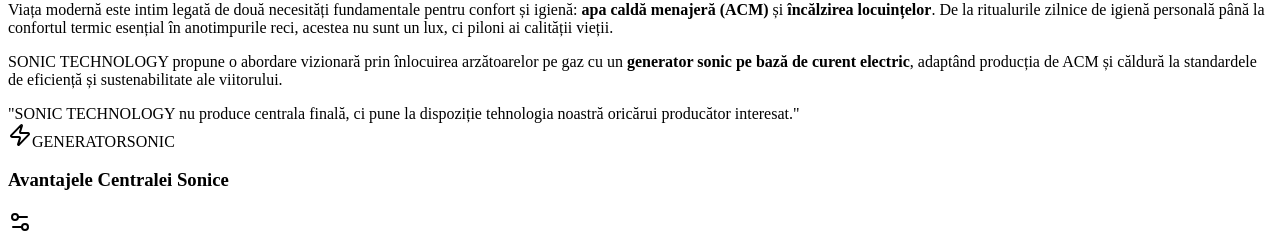
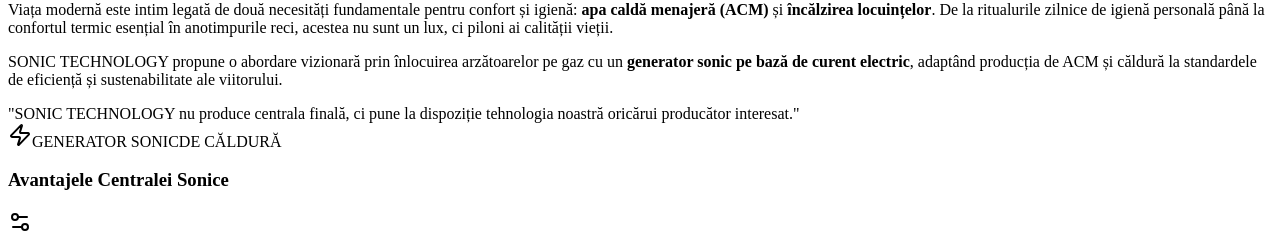
Before and after one commit to rares1215/Presentation-Website, a React (Vite) app: page / in a window 1280 px wide. Shown: the part 5540-5773 px from the top of the page. Built offline with nearby package versions, Linux system fonts and the light colour scheme; the HTML template or start-up script is replaced by a standard one.

Commit message:
Changed style for the feature-details page

```diff
--- a/src/components/FeaturesDetails.jsx
+++ b/src/components/FeaturesDetails.jsx
@@ -11,8 +11,8 @@
     para1: "Viața modernă este intim legată de două necesități fundamentale pentru confort și igienă: <strong>apa caldă menajeră (ACM)</strong> și <strong>încălzirea locuințelor</strong>. De la ritualurile zilnice de igienă personală până la confortul termic esențial în anotimpurile reci, acestea nu sunt un lux, ci piloni ai calității vieții.",
     para2: "SONIC TECHNOLOGY propune o abordare vizionară prin înlocuirea arzătoarelor pe gaz cu un <strong>generator sonic pe bază de curent electric</strong>, adaptând producția de ACM și căldură la standardele de eficiență și sustenabilitate ale viitorului.",
     quote: "SONIC TECHNOLOGY nu produce centrala finală, ci pune la dispoziție tehnologia noastră oricărui producător interesat.",
-    generatorLabel: "GENERATOR",
-    sonicLabel: "SONIC",
+    generatorLabel: "GENERATOR SONIC",
+    sonicLabel: "DE CĂLDURĂ",
     advantagesTitle: "Avantajele Centralei Sonice",
     ctaBtn: "Descoperă De Ce Să Ne Alegi",
     advantages: [
@@ -32,8 +32,8 @@
     para1: "Modern life is intimately linked to two fundamental necessities for comfort and hygiene: <strong>domestic hot water (DHW)</strong> and <strong>home heating</strong>. From daily personal hygiene rituals to essential thermal comfort in cold seasons, these are not a luxury, but pillars of quality of life.",
     para2: "SONIC TECHNOLOGY proposes a visionary approach by replacing gas burners with an <strong>electric-based sonic generator</strong>, adapting DHW and heat production to the efficiency and sustainability standards of the future.",
     quote: "SONIC TECHNOLOGY does not produce the final boiler, but makes our technology available to any interested manufacturer.",
-    generatorLabel: "GENERATOR",
-    sonicLabel: "SONIC",
+    generatorLabel: "SONIC HEAT",
+    sonicLabel: "GENERATOR",
     advantagesTitle: "Advantages of the Sonic Boiler",
     ctaBtn: "Discover Why To Choose Us",
     advantages: [
@@ -53,8 +53,8 @@
     para1: "La vie moderne est intimement liée à deux nécessités fondamentales pour le confort et l'hygiène : <strong>l'eau chaude sanitaire (ECS)</strong> et <strong>le chauffage des habitations</strong>. Des rituels quotidiens d'hygiène personnelle au confort thermique essentiel en saison froide, ce ne sont pas un luxe, mais des piliers de la qualité de vie.",
     para2: "SONIC TECHNOLOGY propose une approche visionnaire en remplaçant les brûleurs à gaz par un <strong>générateur sonique électrique</strong>, adaptant la production d'ECS et de chaleur aux normes d'efficacité et de durabilité du futur.",
     quote: "SONIC TECHNOLOGY ne produit pas la chaudière finale, mais met notre technologie à la disposition de tout fabricant intéressé.",
-    generatorLabel: "GÉNÉRATEUR",
-    sonicLabel: "SONIQUE",
+    generatorLabel: "GÉNÉRATEUR SONIQUE",
+    sonicLabel: "DE CHALEUR",
     advantagesTitle: "Avantages de la Chaudière Sonique",
     ctaBtn: "Découvrez Pourquoi Nous Choisir",
     advantages: [
@@ -74,8 +74,8 @@
     para1: "La vida moderna está íntimamente ligada a dos necesidades fundamentales para el confort y la higiene: <strong>el agua caliente sanitaria (ACS)</strong> y <strong>la calefacción de los hogares</strong>. Desde los rituales diarios de higiene personal hasta el confort térmico esencial en las estaciones frías, estos no son un lujo, sino pilares de la calidad de vida.",
     para2: "SONIC TECHNOLOGY propone un enfoque visionario al sustituir los quemadores de gas por un <strong>generador sónico eléctrico</strong>, adaptando la producción de ACS y calor a los estándares de eficiencia y sostenibilidad del futuro.",
     quote: "SONIC TECHNOLOGY no produce la caldera final, sino que pone nuestra tecnología a disposición de cualquier fabricante interesado.",
-    generatorLabel: "GENERADOR",
-    sonicLabel: "SÓNICO",
+    generatorLabel: "GENERADOR SÓNICO",
+    sonicLabel: "DE CALOR",
     advantagesTitle: "Ventajas de la Caldera Sónica",
     ctaBtn: "Descubra Por Qué Elegirnos",
     advantages: [
@@ -95,8 +95,8 @@
     para1: "Das moderne Leben ist eng mit zwei grundlegenden Bedürfnissen für Komfort und Hygiene verbunden: <strong>Brauchwarmwasser (BWW)</strong> und <strong>Wohnraumbeheizung</strong>. Von den täglichen Ritualen der Körperpflege bis hin zum lebensnotwendigen Wärmekomfort in der kalten Jahreszeit sind dies kein Luxus, sondern Säulen der Lebensqualität.",
     para2: "SONIC TECHNOLOGY schlägt einen visionären Ansatz vor, indem Gasbrenner durch einen <strong>elektrisch betriebenen Schallgenerator</strong> ersetzt werden und so die BWW- und Wärmeerzeugung an die Effizienz- und Nachhaltigkeitsstandards der Zukunft angepasst wird.",
     quote: "SONIC TECHNOLOGY stellt nicht den fertigen Heizkessel her, sondern stellt unsere Technologie jedem interessierten Hersteller zur Verfügung.",
-    generatorLabel: "GENERATOR",
-    sonicLabel: "SCHALL",
+    generatorLabel: "SONIC WÄRME",
+    sonicLabel: "GENERATOR",
     advantagesTitle: "Vorteile des Schall-Heizkessels",
     ctaBtn: "Entdecken Sie, warum Sie uns wählen sollten",
     advantages: [
@@ -116,8 +116,8 @@
     para1: "La vita moderna è intimamente legata a due necessità fondamentali per il comfort e l'igiene: <strong>l'acqua calda sanitaria (ACS)</strong> e <strong>il riscaldamento delle abitazioni</strong>. Dai rituali quotidiani di igiene personale al comfort termico essenziale nelle stagioni fredde, questi non sono un lusso, ma pilari della qualità della vita.",
     para2: "SONIC TECHNOLOGY propone un approccio visionario sostituendo i bruciatori a gas con un <strong>generatore sonico alimentato a corrente elettrica</strong>, adattando la produzione di ACS e calore agli standard di efficienza e sostenibilità del futuro.",
     quote: "SONIC TECHNOLOGY non produce la caldaia finale, ma mette la nostra tecnologia a disposizione di qualsiasi produttore interessato.",
-    generatorLabel: "GENERATORE",
-    sonicLabel: "SONICO",
+    generatorLabel: "GENERATORE SONICO",
+    sonicLabel: "DI CALORE",
     advantagesTitle: "Vantaggi della Caldaia Sonica",
     ctaBtn: "Scopri Perché Sceglierci",
     advantages: [
```
